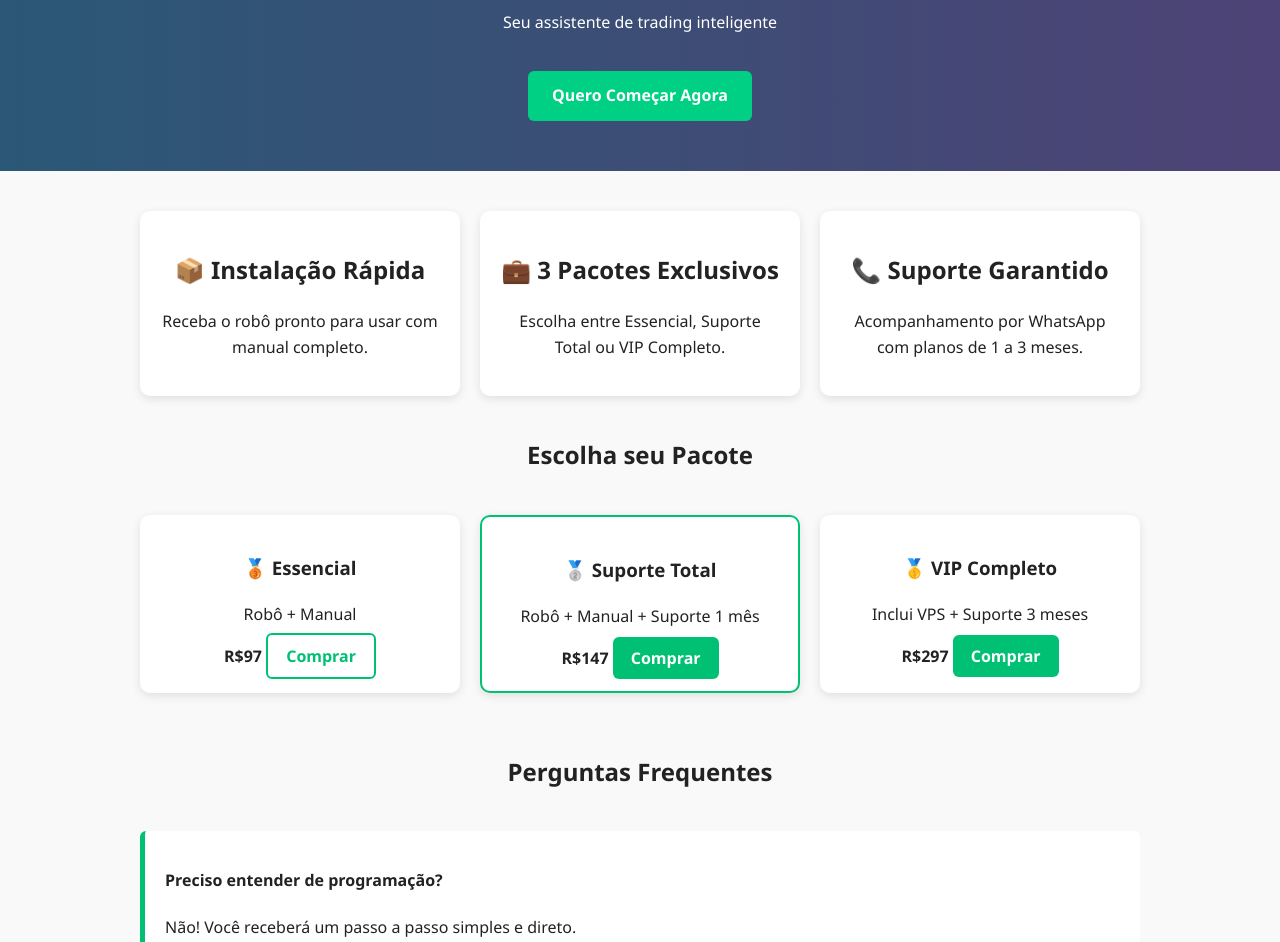
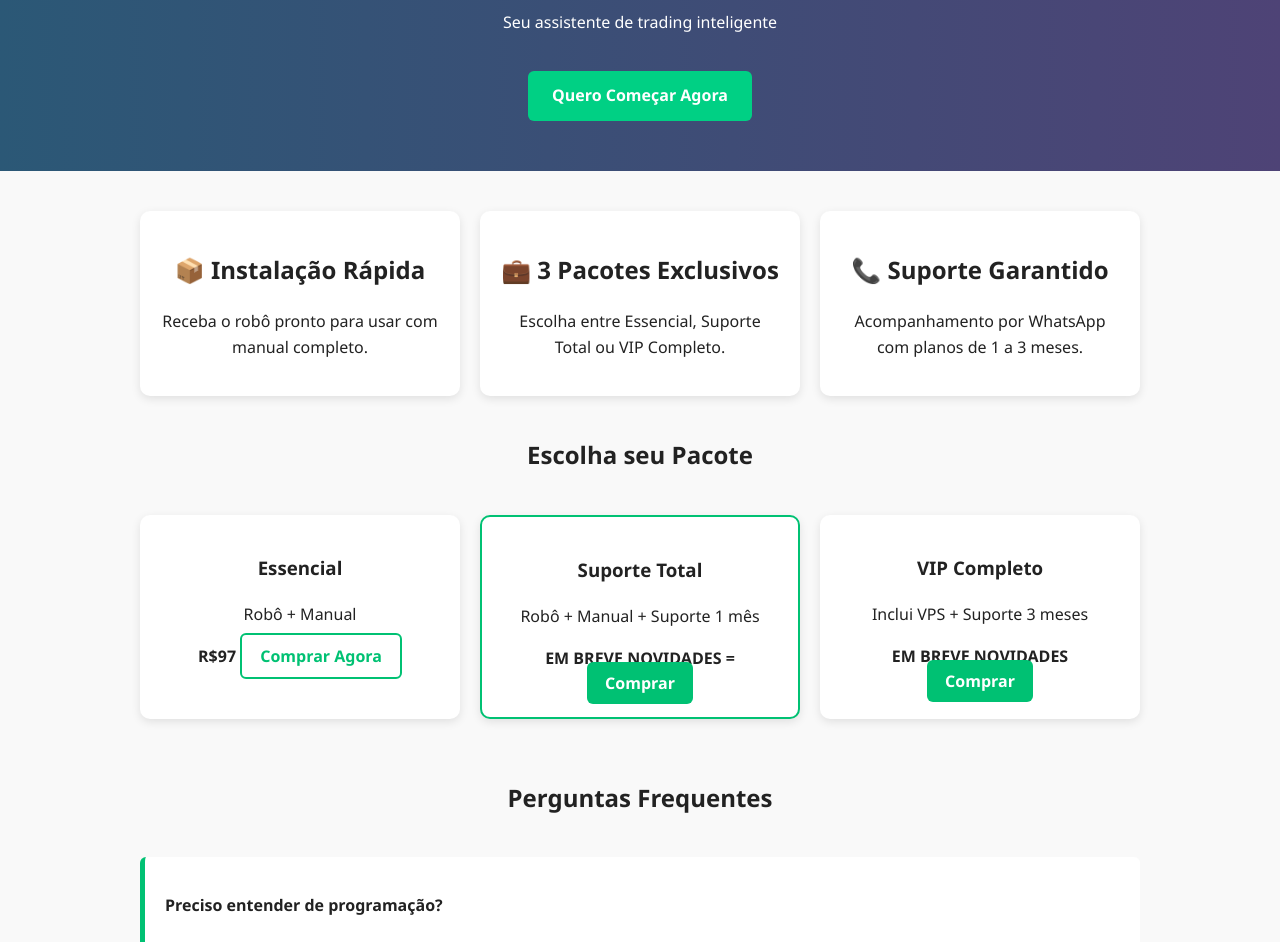
Before and after one commit to Robozinhoautomatizado/robo-automatizado, a plain HTML site: page index.html in a window 1280 px wide. Shown: the part 158-1100 px from the top of the page. Drawn offline with Linux system fonts and the light colour scheme.

Commit message:
index.html

```diff
--- a/index.html
+++ b/index.html
@@ -33,21 +33,21 @@
     <h2>Escolha seu Pacote</h2>
     <div class="cards">
       <div class="card">
-        <h3>🥉 Essencial</h3>
+        <h3> Essencial</h3>
         <p>Robô + Manual</p>
         <strong>R$97</strong>
-        <a class="btn-outline" href="#">Comprar</a>
+        <a class="btn-outline" href="https://pay.hotmart.com/Y99082628J?bid=1743968599811" target="_blank">Comprar Agora</a>
       </div>
       <div class="card destaque">
-        <h3>🥈 Suporte Total</h3>
+        <h3>Suporte Total</h3>
         <p>Robô + Manual + Suporte 1 mês</p>
-        <strong>R$147</strong>
+        <strong>EM BREVE NOVIDADES =</strong>
         <a class="btn" href="#">Comprar</a>
       </div>
       <div class="card">
-        <h3>🥇 VIP Completo</h3>
+        <h3> VIP Completo</h3>
         <p>Inclui VPS + Suporte 3 meses</p>
-        <strong>R$297</strong>
+        <strong>EM BREVE NOVIDADES </strong>
         <a class="btn" href="#">Comprar</a>
       </div>
     </div>
```
